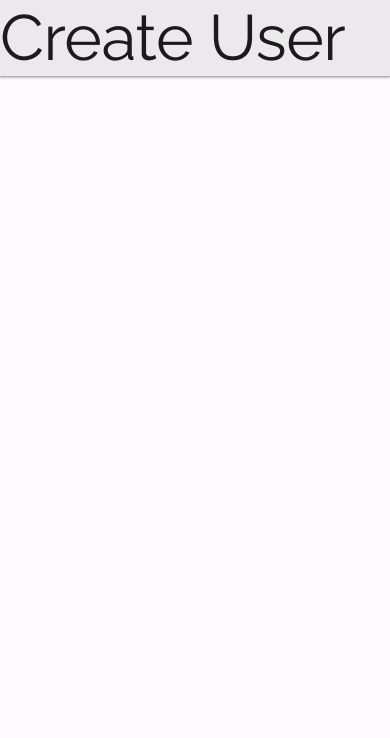
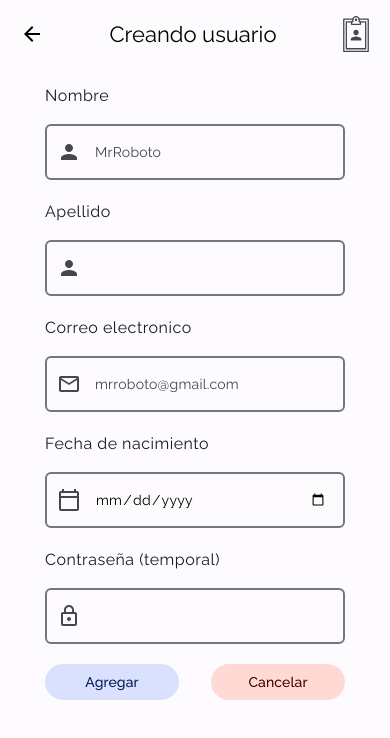
Before and after one commit to Rodrigo1619/Notimed, a Next.js app in the folder notimed-admin-web/: page /users/create in a window 390 px wide. Shown: the top 738 px of the page. Built offline with nearby package versions, Linux system fonts and the light colour scheme.

Commit message:
feat: /users/create designed w/responsive

```diff
--- a/notimed-admin-web/pages/users/create/index.tsx
+++ b/notimed-admin-web/pages/users/create/index.tsx
@@ -1,12 +1,60 @@
 import type { NextPage } from 'next'
 import Head from 'next/head'
-import Image from 'next/image'
+import Navbar from '../../../src/components/Navbar'
+import UserNotimed from '../../../src/components/svg/UserNotimed'
+import React, { useState } from 'react'
+import OkButton from '../../../src/components/Buttons/OkButton'
+import CancelButton from '../../../src/components/Buttons/CancelButton'
+import InputGroup from '../../../src/components/Inputs/InputGroup'
+import { MdLockOutline, MdOutlineCalendarToday, MdOutlineMailOutline, MdPerson } from 'react-icons/md'
 
 const Create: NextPage = () => {
+
+    function onSubmit(e: React.FormEvent) {
+        e.preventDefault
+
+        const formData = new FormData(e.target as HTMLFormElement);
+        const body = Object.fromEntries(formData);
+        console.log(body.name)
+    }
+
     return (
-        <div className='text-display1 bg-surface text-onSurface shadow-E3  hover:bg-onSurfaceState-hover focus:bg-onSurfaceState-focus'>
-            <h1> Create User </h1>
-        </div>
+        <>
+            <Head>
+                <title> Creando usuario </title>
+            </Head>
+
+            <Navbar title={'Creando usuario'}
+                logo={<UserNotimed className='h-[2.25rem] w-[2.25rem]' />}
+                isEnabled={false}
+                isBack={true} />
+
+            <form className='w-full h-full px-4 mt-4 mb-8 space-y-5 md:px-16 items-center flex flex-col justify-center' onSubmit={(e) => onSubmit(e)}>
+                <InputGroup icon={<MdPerson className="absolute w-9 h-9 pl-3 text-onSurface-variant" />}
+                    identifier="name"
+                    placeholder={'MrRoboto'} type={'text'} minLenght={3} required={true} label={'Nombre'} />
+                <InputGroup icon={<MdPerson className="absolute w-9 h-9 pl-3 text-onSurface-variant" />}
+                    identifier="lastName"
+                    placeholder={''} type={'text'} minLenght={3} required={true} label={'Apellido'} />
+
+                <InputGroup icon={<MdOutlineMailOutline className="absolute w-9 h-9 pl-3 text-onSurface-variant" />}
+                    placeholder='mrroboto@gmail.com'
+                    identifier='email' type='email' minLenght={5} required={true} label="Correo electronico" />
+
+                <InputGroup icon={<MdOutlineCalendarToday className="absolute w-9 h-9 pl-3 text-onSurface-variant" />}
+                    placeholder='mrroboto@gmail.com'
+                    identifier='birthday' type='date' required={true} label="Fecha de nacimiento" />
+
+                <InputGroup icon={<MdLockOutline className="absolute w-9 h-9 pl-3 text-onSurface-variant" />}
+                    placeholder=''
+                    identifier='password' type='password' required={true} label="Contraseña (temporal)" />
+
+                <section className='w-full h-auto flex flex-row space-x-8 items-center max-w-[18.75rem]'>
+                    <OkButton text="Agregar" />
+                    <CancelButton text="Cancelar" />
+                </section>
+            </form>
+        </>
     )
 }
 
--- a/notimed-admin-web/pages/users/index.tsx
+++ b/notimed-admin-web/pages/users/index.tsx
@@ -8,6 +8,7 @@ import Head from 'next/head';
 import ReactPaginate from 'react-paginate';
 import Paginate from '../../src/components/svg/Paginate';
 import { useState } from 'react';
+import Link from 'next/link';
 
 const Users: NextPage = () => {
 
@@ -25,16 +26,19 @@ const Users: NextPage = () => {
                     title='Usuarios'
                     logo={<UserNotimed className='h-[2.25rem] w-[2.25rem]' />}
                     isEnabled={true}
+                    isBack = {false}
                 />
                 <div className="w-full h-full px-4 mb-8 space-y-4 md:px-16">
                     <div className='space-y-4 md:flex md:flex-row md:items-center md:space-x-4'>
                         <SearchInput />
-                        <button className="w-full h-12 bg-primary rounded-2xl space-x-4
+                        <Link href='/users/create'>
+                            <a className="w-full h-12 bg-primary rounded-2xl space-x-4
                             flex flex-row justify-center items-center text-onPrimary
                             md:w-3/6 lg:w-2/12">
-                            <MdPersonAdd size={24} />
-                            <span className='labelLarge'> Nuevo usuario </span>
-                        </button>
+                                <MdPersonAdd size={24} />
+                                <span className='labelLarge'> Nuevo usuario </span>
+                            </a>
+                        </Link>
                     </div>
                     <div className='space-y-4 lg:space-y-0 lg:grid lg:grid-cols-3 lg:gap-4'>
                         <UserCard />
--- /dev/null
+++ b/notimed-admin-web/src/components/Buttons/CancelButton.tsx
@@ -0,0 +1,18 @@
+import Link from "next/link";
+import React, { FC } from "react";
+import { ButtonProps } from "../interfaces/props";
+
+const CancelButton: FC<ButtonProps> = ({ className, text }) => {
+    return (
+        <Link href="/users">
+            <button className="bg-errorContainer text-onErrorContainer w-1/2 rounded-full labelLarge" type="button">
+                <div className="hover:bg-onErrorContainerState-hover focus:bg-onErrorContainerState-focus
+                px-7 py-2 w-full rounded-full">
+                    {text}
+                </div>
+            </button>
+        </Link>
+    )
+}
+
+export default CancelButton
--- /dev/null
+++ b/notimed-admin-web/src/components/Buttons/OkButton.tsx
@@ -0,0 +1,15 @@
+import React, { FC } from "react";
+import { ButtonProps } from "../interfaces/props";
+
+const OkButton: FC<ButtonProps> = ({ className, text }) => {
+    return (
+        <button className="bg-primaryContainer text-onPrimaryContainer labelLarge w-1/2 rounded-full" type="button">
+            <div className="hover:bg-onPrimaryContainerState-hover focus:bg-onPrimaryContainerState-focus
+                px-7 py-2 w-full rounded-full">
+                {text}
+            </div>
+        </button>
+    )
+}
+
+export default OkButton;
--- /dev/null
+++ b/notimed-admin-web/src/components/Inputs/InputGroup.tsx
@@ -0,0 +1,44 @@
+import React, { FC, useId } from "react";
+import { Md7KPlus } from "react-icons/md";
+import { InputProps } from "../interfaces/props";
+
+const InputGroup: FC<InputProps> = ({
+    className,
+    placeholder,
+    maxLenght,
+    minLenght,
+    required,
+    label,
+    type,
+    icon,
+    identifier
+}) => {
+    return (
+        <section className="space-y-4 w-full max-w-[18.75rem]">
+            <label
+                htmlFor={identifier}
+                className="font-sans text-bodyLarge text-onSurface">
+                {label}
+            </label>
+            <div className="w-full h-fit flex flex-row items-center max-w-[18.75rem]">
+                {icon}
+                <input
+                id={identifier}
+                className={`placeholder:text-onSurface-variant text-bodyMedium h-14 w-full
+                    bg-surface border-2 border-outline rounded-md max-w-[18.75rem]
+                    focus:border-2 focus:border-primary
+                    pl-12 pr-4 py-[10px]
+                    ${className}`}
+                placeholder={placeholder}
+                name={identifier}
+                maxLength={maxLenght ?? 128}
+                minLength={minLenght ?? 0}
+                required={required ?? false}
+                type={type}
+            />
+            </div>
+        </section>
+    );
+}
+
+export default InputGroup;
--- a/notimed-admin-web/src/components/Navbar/index.tsx
+++ b/notimed-admin-web/src/components/Navbar/index.tsx
@@ -1,12 +1,31 @@
 import React, { FC, useState } from "react";
 import Link from "next/link";
-import { MdMenu, MdMenuOpen, MdOutlineTableChart, MdGroup, MdPerson, MdLogout } from 'react-icons/md'
+import { MdMenu, MdMenuOpen, MdOutlineTableChart, MdGroup, MdPerson, MdLogout, MdArrowBack } from 'react-icons/md'
 import { NavbarProps } from "../interfaces/props";
 
-const Navbar: FC<NavbarProps> = ({ title, logo, isEnabled }) => {
+const Navbar: FC<NavbarProps> = ({ title, logo, isEnabled, isBack }) => {
 
     const [isActive, setIsActive] = useState(false);
     const [isOn] = useState(isEnabled)
+
+    function iconForNavbar() {
+        if (isBack == false)
+            return (
+                <MdMenu role="button" size={24}
+                    className="w-fit h-fit rounded-full p-1 hover:bg-onSurfaceState-hover focus:bg-onSurfaceState-focus"
+                    onClick={() => setIsActive(!isActive)} />
+            )
+        else if (isBack == true)
+            return (
+                <Link href="/users">
+                    <a>
+                        <MdArrowBack role="button" size={24}
+                            className="w-fit h-fit rounded-full p-1 hover:bg-onSurfaceState-hover focus:bg-onSurfaceState-focus"
+                            />
+                    </a>
+                </Link>
+            )
+    }
 
     function openNavbar() {
         return (
@@ -67,9 +86,7 @@ const Navbar: FC<NavbarProps> = ({ title, logo, isEnabled }) => {
         return (
             <div className="transition-all flex flex-row justify-between items-center px-4 py-4 bg-surface md:flex-col md:px-16 lg:px-16 ">
                 <div className=" flex md:w-full md:flex-row md:justify-between md:items-center md:py-6">
-                    <MdMenu role="button" size={24}
-                        className="w-fit h-fit rounded-full p-1 hover:bg-onSurfaceState-hover focus:bg-onSurfaceState-focus"
-                        onClick={() => setIsActive(!isActive)} />
+                    {iconForNavbar()}
                     <div className="hidden md:block">
                         {logo}
                     </div>
--- a/notimed-admin-web/styles/globals.css
+++ b/notimed-admin-web/styles/globals.css
@@ -57,9 +57,3 @@ body {
     background: linear-gradient(0deg, rgba(42, 86, 200, 0.05), rgba(42, 86, 200, 0.05)), #FEFBFF;
     border-radius: 0px 0px 0px 0px;
   }
-
-
-.css-1t1j96h-MuiPaper-root-MuiDialog-paper {
-  border-radius: 28px;
-  background-color: #fefbff;
-}
--- a/notimed-admin-web/tailwind.config.js
+++ b/notimed-admin-web/tailwind.config.js
@@ -275,19 +275,19 @@ module.exports = {
         ],
         bodyLarge: [
           '16px', {
-            letterSpacing: '0.5x',
+            letterSpacing: '0.5px',
             lineHeight: '24px'
           }
         ],
         bodyMedium: [
           '14px', {
-            letterSpacing: '0.25x',
+            letterSpacing: '0.25px',
             lineHeight: '20px'
           }
         ],
         bodySmall: [
           '12px', {
-            letterSpacing: '0.4x',
+            letterSpacing: '0.4px',
             lineHeight: '16px'
           }
         ],
```
Also changed, not shown: notimed-admin-web/src/components/interfaces/props.ts (+15 -3 lines).
